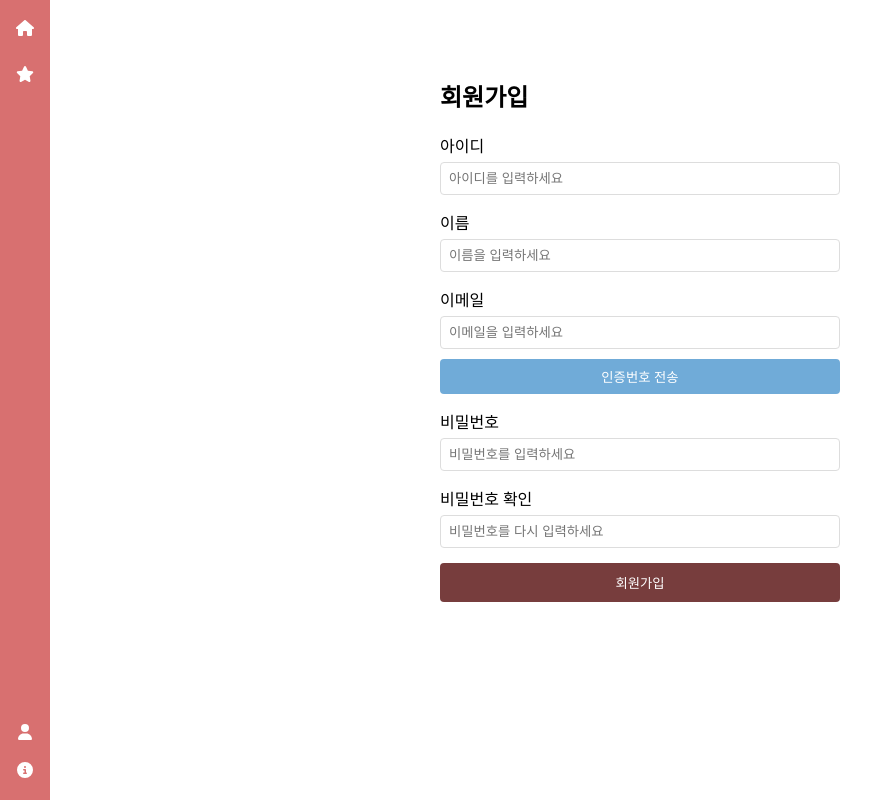
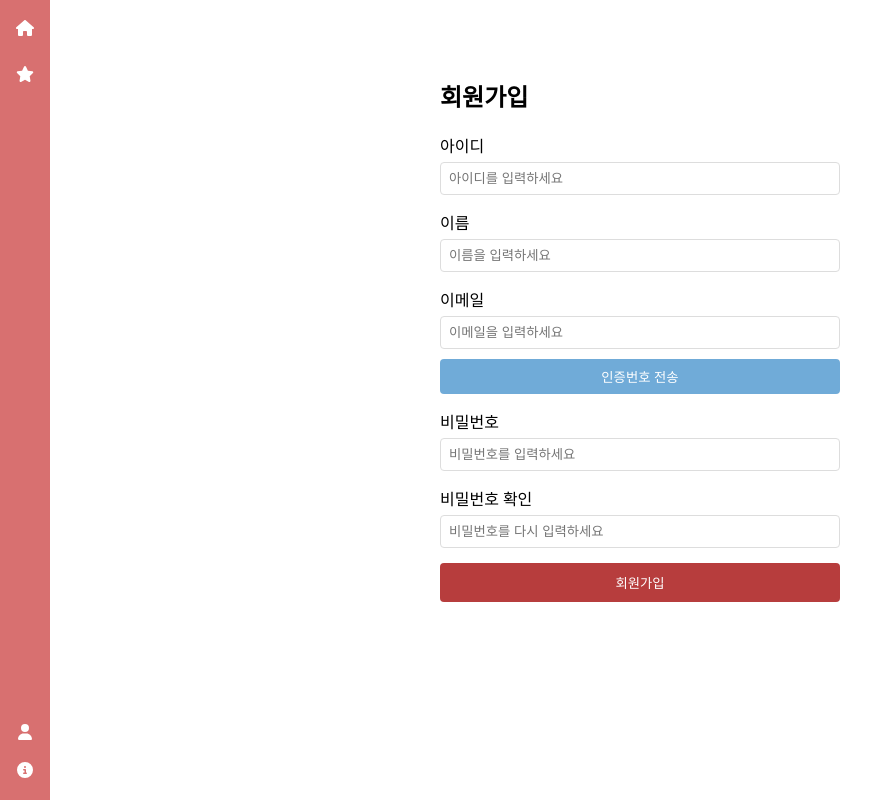
Before and after one commit to hs20180519/ssafy_final, a Vue app in the folder frontend/: page /signup in a window 1280 px wide. In both pictures the pointer is over the button "회원가입". Shown: the whole page, without its empty margins (0-887 px from the left). Built offline with nearby package versions, Linux system fonts and the light colour scheme.

Commit message:
:lipstick: Design: 회원가입 버튼 hover 색상 변경

```diff
--- a/frontend/src/components/member/MemberSignUpForm.vue
+++ b/frontend/src/components/member/MemberSignUpForm.vue
@@ -136,6 +136,6 @@ button[type="submit"] {
 }
 
 button[type="submit"]:hover {
-  background-color: #773d3d;
+  background-color: #b73d3d;
 }
 </style>
```
